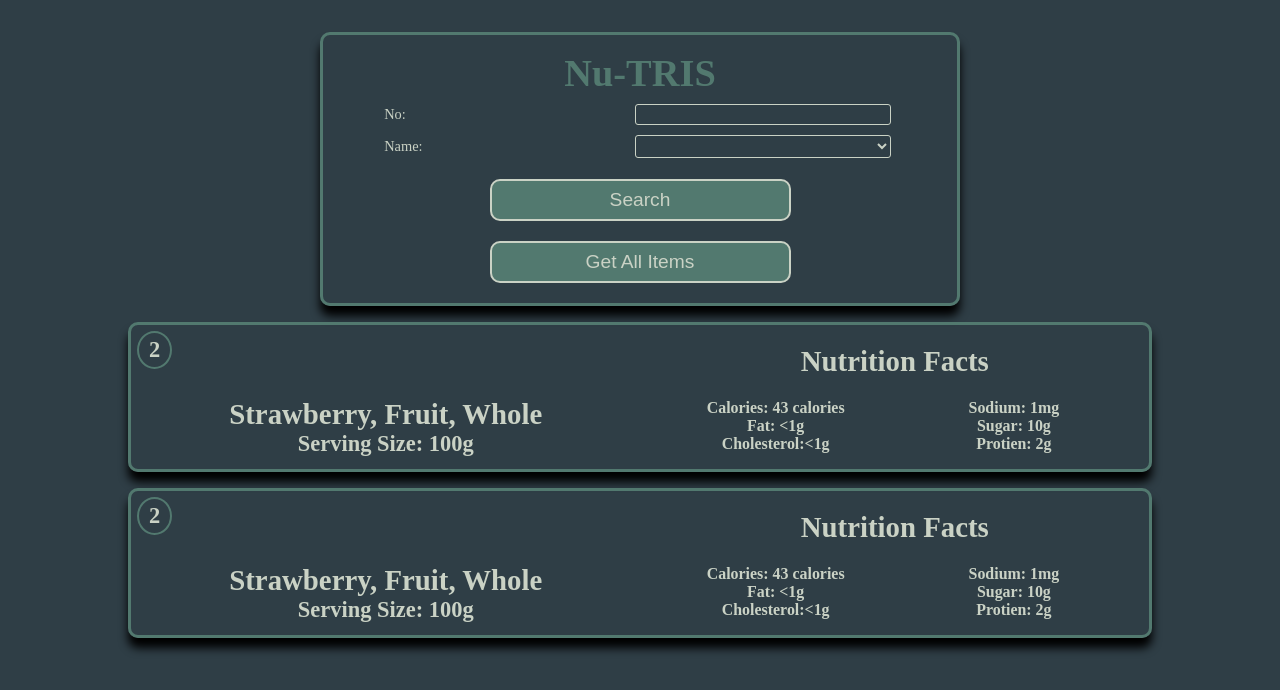
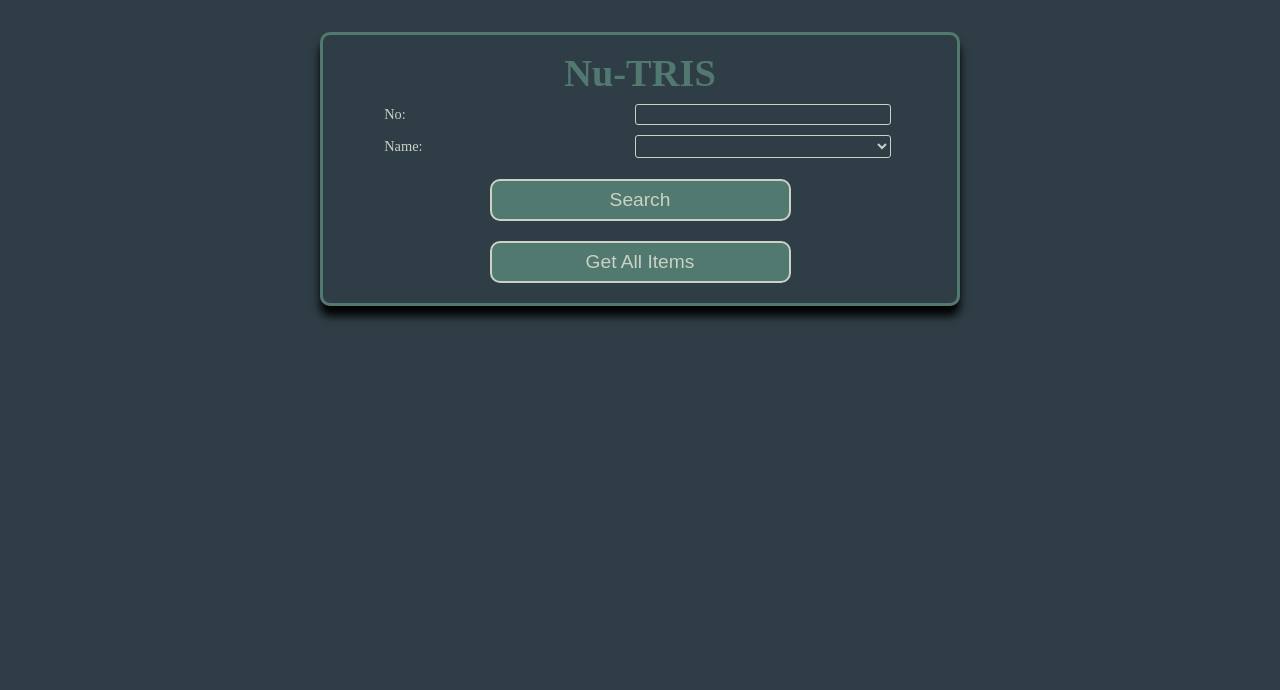
Before and after one commit to Ben3940/nutrition-app, a React (Vite) app in the folder app/: page / in a window 1280 px wide. Shown: the top 690 px of the page. Built offline with nearby package versions, Linux system fonts and the light colour scheme.

Commit message:
Added functionality to construct food components based on fetched data from GraphQL API

```diff
--- a/app/src/App.tsx
+++ b/app/src/App.tsx
@@ -62,7 +62,6 @@ function App() {
 
   const get_all: form_function = (e: event) => {
     e.preventDefault();
-
     fetch('http://localhost:4000/', {
       method: 'POST',
       headers: {
@@ -71,15 +70,24 @@ function App() {
       body: JSON.stringify({
         query: `query ExampleQuery {
           foods {
-            No
-            name
+            No,
+            name,
             serving_size
+            nutrition {
+              No,
+              calories
+              cholesterol,
+              total_fat,
+              protein,
+              sodium,
+              sugars
+            }
           }
         }`,
       }),
     })
       .then((res) => res.json())
-      .then((data) => console.log(data.data));
+      .then((data) => setFoods(data.data.foods));
   };
 
   const get_names = () => {
@@ -136,8 +144,9 @@ function App() {
   return (
     <>
       <Header names={names} handle_form={handle_form} get_all={get_all} />
-      <Food />
-      <Food />
+      {foods.map((food) => {
+        return <Food key={food.No} food={food} />;
+      })}
     </>
   );
 }
--- a/app/src/components/Food.tsx
+++ b/app/src/components/Food.tsx
@@ -1,15 +1,15 @@
-export function Food() {
+export function Food({ food }) {
   return (
     <section className='card'>
       <div className='card-heading'>
-        <h3 className='card-food-number'>2</h3>
-        <h2 className='card-food-name'>Strawberry, Fruit, Whole</h2>
-        <h3 className='card-serving-size'>Serving Size: 100g</h3>
+        <h3 className='card-food-number'>{food.No}</h3>
+        <h2 className='card-food-name'>{food.name}</h2>
+        <h3 className='card-serving-size'>Serving Size: {food.serving_size}</h3>
       </div>
       <section className='card-section'>
         <h2>Nutrition Facts</h2>
         <div className='card-nutrition-facts'>
-          <h5>Calories: 43 calories</h5>
+          <h5>Calories: {food.nutrition.calories} cals</h5>
           <h5>Sodium: 1mg</h5>
           <h5>Fat: &lt;1g</h5>
           <h5>Sugar: 10g</h5>
--- a/graphql/src/db_controller.ts
+++ b/graphql/src/db_controller.ts
@@ -23,7 +23,9 @@ export class Controller {
   }
 
   get_entire_table(table_name: string): (food | nutrition)[] {
-    const stmt: Statement = this.db.prepare(`SELECT * FROM ${table_name}`);
+    const stmt: Statement = this.db.prepare(
+      `SELECT * FROM ${table_name} ORDER BY No`
+    );
     return stmt.all();
   }
 
```
